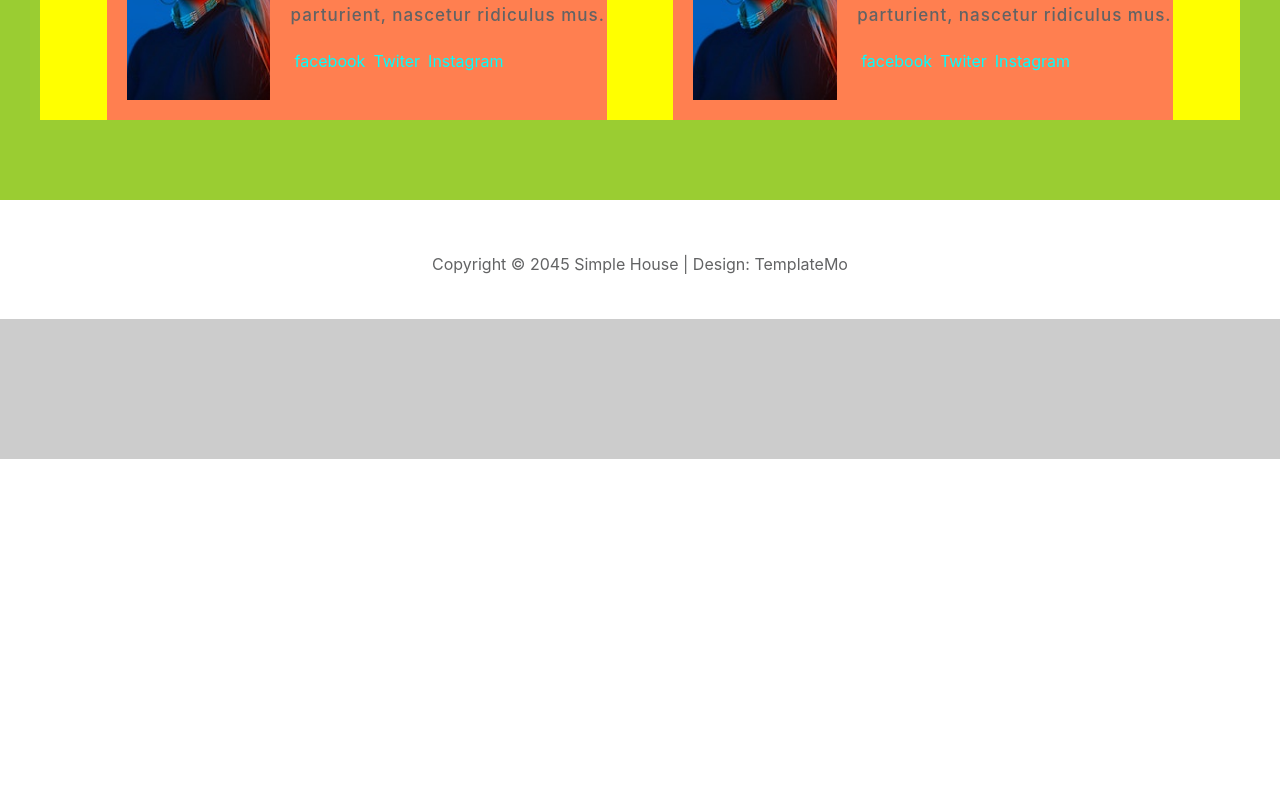
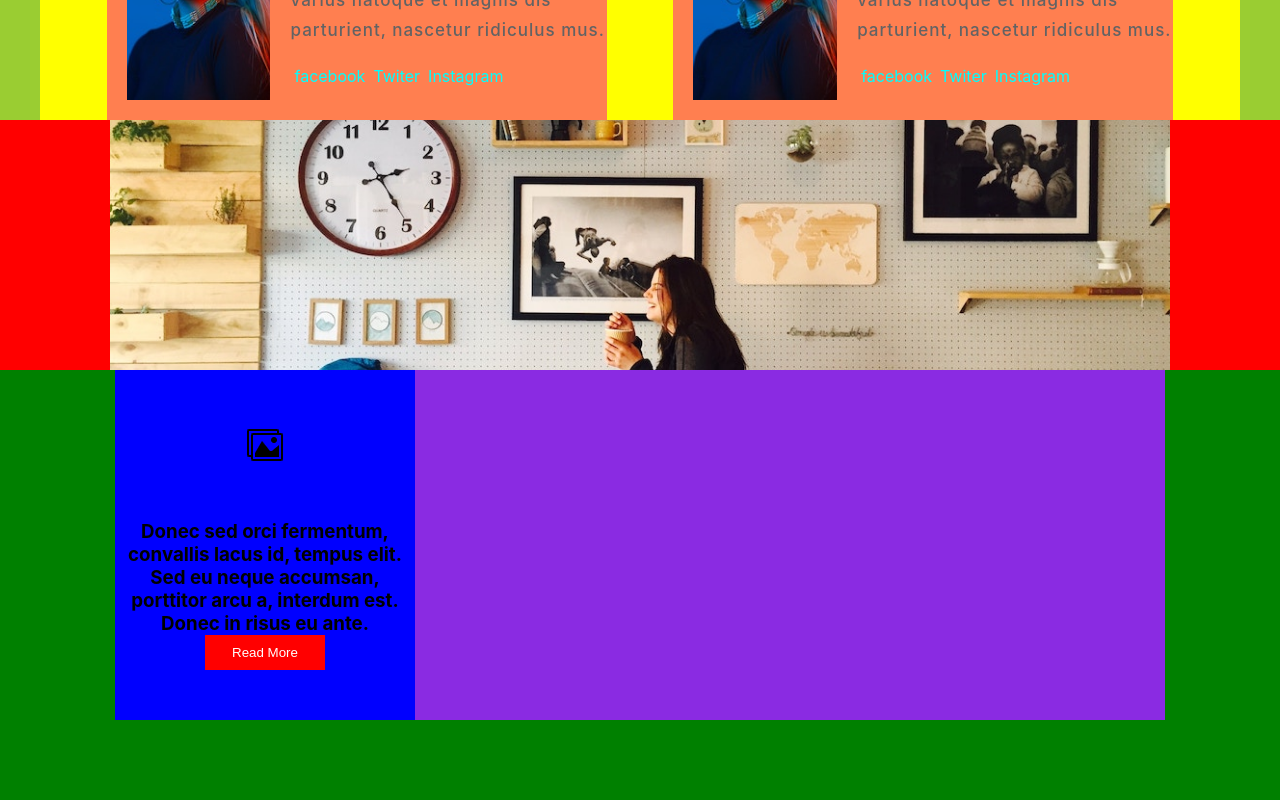
Before and after one commit to KhachGevorgyan94/React-project-start, a React (Create React App) app: page /about-us in a window 1280 px wide. Shown: the part 1400-2200 px from the top of the page. Before the commit the page ends 1859 px from the top, so only its background shows below. Built offline with nearby package versions, Linux system fonts and the light colour scheme.

Commit message:
add-relaize

```diff
--- a/src/Components/about-us/index.jsx
+++ b/src/Components/about-us/index.jsx
@@ -2,6 +2,8 @@ import React from "react";
 import Person from "../person";
 import './style.css'
 import person1 from "../assets/images/image-1.jpg";
+import backparalax from "../assets/images/paralax.jpg";
+import information from "../information";
 
 class AboutUs extends React.Component {
   state = {
@@ -47,6 +49,21 @@ class AboutUs extends React.Component {
         })}
 
       </div>
+      <div className="cont-paralax">
+         <div className="bac-img"></div>
+      </div>
+      <div className="information-cont">
+        <div className="information-boxes">
+          <div className="box-blue">
+            <div className="box-image"></div>
+              <h3>Donec sed orci fermentum, convallis lacus id,
+              tempus elit. Sed eu neque accumsan, porttitor arcu a,
+              interdum est. Donec in risus eu ante.</h3>
+              <button>Read More</button>
+
+          </div>
+        </div>
+      </div>
     </div>
   }
 }
--- a/src/Components/about-us/style.css
+++ b/src/Components/about-us/style.css
@@ -40,3 +40,59 @@
     padding-right: 30px;
     text-align: center;
 }
+.cont-paralax{
+    width: 100%;
+    height: 250px;
+    background-color: red;
+}
+.bac-img{
+    background-position: 50% 50%;
+    background-repeat: no-repeat;
+    background-size: cover;
+    background-attachment: fixed;
+    background-image: url(/src//Components/assets/images/paralax.jpg);
+    margin: 0 auto;
+    width: 1060px;
+    height: 250px;
+    background-color: pink;
+}
+/* =============================================== */
+.information-cont{
+    width: 100%;
+    height: 500px;
+    background-color: green;
+}
+.information-boxes{
+    margin:  0 auto;
+    width: 1050px;
+    height: 350px;
+    background-color: blueviolet;
+}
+.box-blue{
+    text-align: center;
+    width: 300px;
+    height: 350px;
+    background-color: blue;
+}
+.box-image{
+    background-position: 50% 50%;
+    background-repeat: no-repeat;
+    /* background-size: contain; */
+    background-image: url(/src/Components/assets/images/images.png);
+    width: 100%;
+    height: 150px;
+    /* background-color: brown; */
+}
+.box-image h3{
+    font-size: 1rem;
+    color: #626364;
+    line-height: 1.8;
+}
+button{
+    width: 120px;
+    height: 35px;
+    /* background-color: rgba(0, 0, 255, 0.803); */
+    background-color: red;
+    border: none;
+    color: white;
+}
--- /dev/null
+++ b/src/Components/contact-us/index.jsx
@@ -0,0 +1,2 @@
+// import React from "react";
+// import './style.css'
--- /dev/null
+++ b/src/Components/information/index.jsx
@@ -0,0 +1,23 @@
+// import React from "react";
+// import './style.css'
+
+// class information extends React.Component {
+//     render() {
+//         return <div className="information-cont">
+//         <div className="information-boxes">
+//           <div className="box-blue">
+//             <div className="box-image">
+//                 <img src="http://cdn.onlinewebfonts.com/svg/img_98042.png" alt="" />
+//             </div>
+//               <h3>Donec sed orci fermentum, convallis lacus id,
+//               tempus elit. Sed eu neque accumsan, porttitor arcu a,
+//               interdum est. Donec in risus eu ante.</h3>
+//               <button>click</button>
+//           </div>
+//         </div>
+//       </div>
+//     }
+
+
+// }
+// export default information
--- a/src/Components/person/index.jsx
+++ b/src/Components/person/index.jsx
@@ -11,7 +11,7 @@ class Person extends React.Component {
                 <p>{this.props.data.about}</p>
                 <div className="person-links">
                     <ul>
-                         <li><a href="https://fb.com/">facebook</a></li>
+                         <li><a href="https://fb.com/" >facebook</a></li>
                          <li><a href="https://fb.com/">Twiter</a></li>
                          <li><a href="https://fb.com/">Instagram</a></li>
                     </ul>
--- a/src/Components/person/style.css
+++ b/src/Components/person/style.css
@@ -16,6 +16,7 @@
 }
 
 .person-information h2 {
+    padding-top: 15px;
     font-size: 24px;
     font-weight: 300;
     color: #09C;
```
Also changed, not shown: src/Components/assets/images/images.png (added), src/Components/assets/images/paralax.jpg (added), src/Components/contact-us/style.css (added), src/Components/information/style.css (added).
